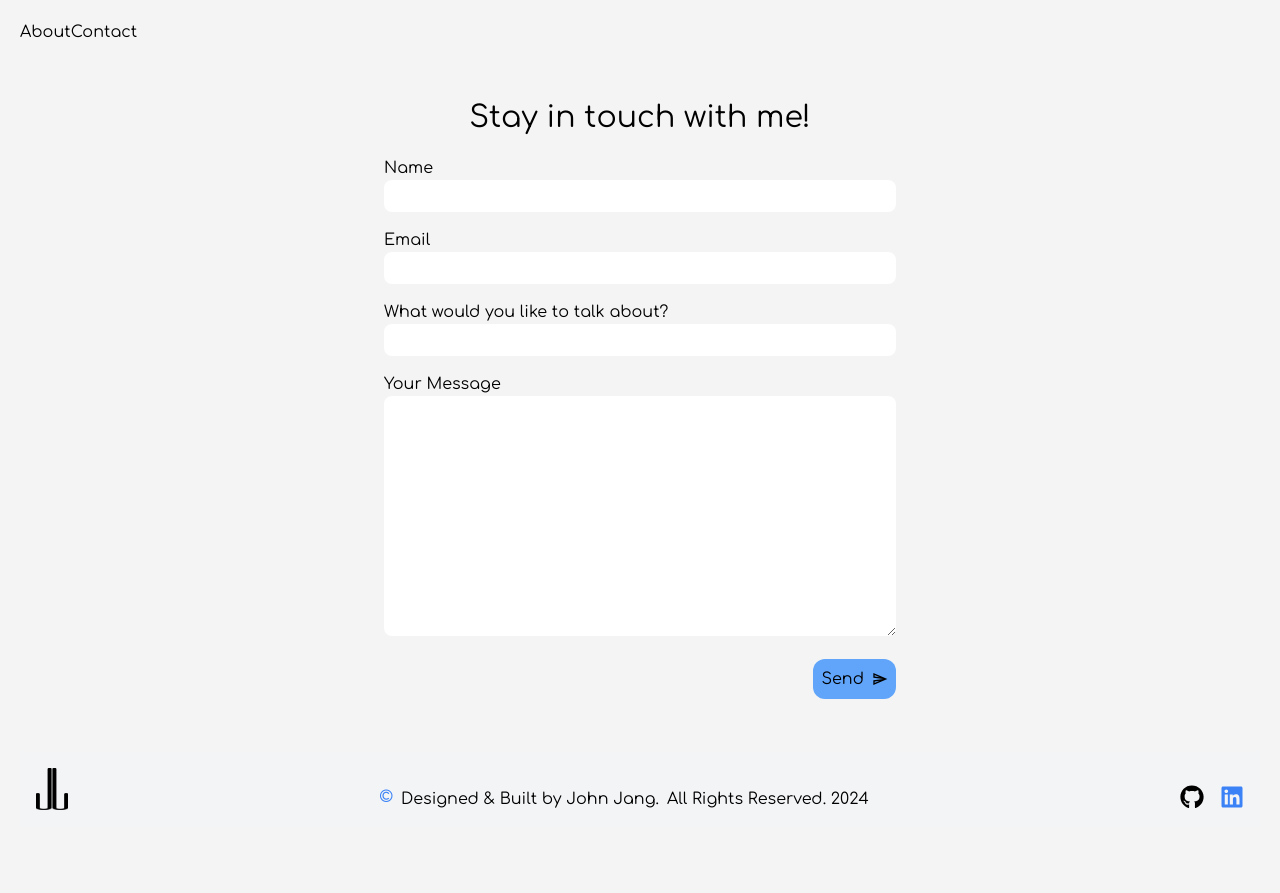
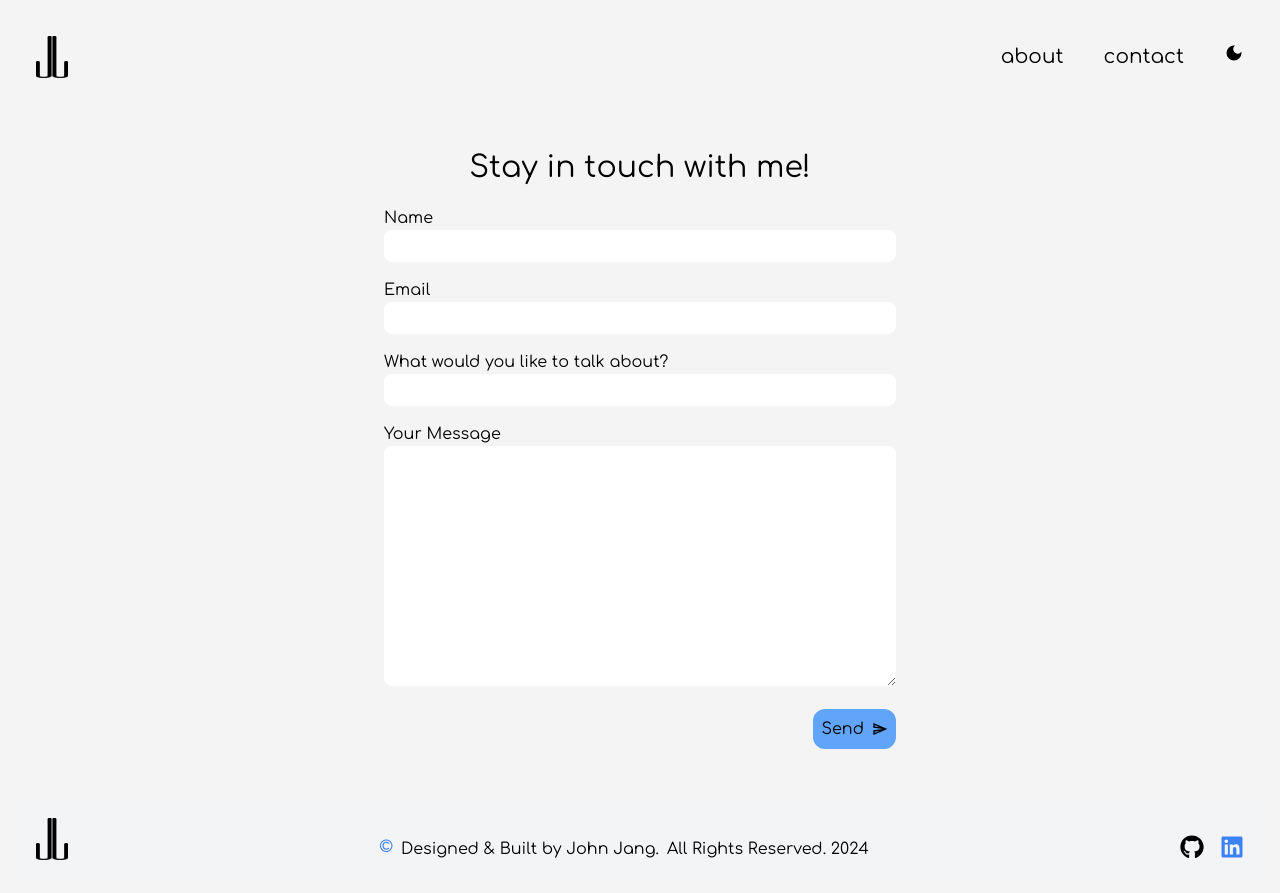
Before and after one commit to johnjang94/webdesign, a Next.js app: page /contact-copy in a window 1280 px wide. Before the commit the page ends 843 px from the top, so only its background shows below. Built offline with nearby package versions, Linux system fonts and the light colour scheme; no server answers.

Commit message:
fixed the navigation css

```diff
--- a/src/components/desktop/navigation.tsx
+++ b/src/components/desktop/navigation.tsx
@@ -1,6 +1,14 @@
+import { useRouter } from "next/router";
+import Image from "next/image";
+import { Navbar } from "../../../public/utils/navigation";
+import { MdDarkMode } from "react-icons/md";
+import { MdOutlineLightMode } from "react-icons/md";
+import { useTheme } from "../theme/mode";
 import { useEffect, useState } from "react";
 
 export default function Navigation() {
+  const router = useRouter();
+  const { theme, toggleTheme } = useTheme();
   const [showResume, setShowResume] = useState(false);
 
   useEffect(() => {
@@ -10,8 +18,6 @@ export default function Navigation() {
     const params = new URLSearchParams(window.location.search);
     const token = params.get("token");
 
-    console.log("Referrer:", referrer);
-
     if (
       token === "secure-token" ||
       (referrer && allowedReferrers.some((url) => referrer.includes(url)))
@@ -20,11 +26,39 @@ export default function Navigation() {
     }
   }, []);
 
+  const handleRedirect = (path: string) => {
+    router.push(path);
+  };
+
   return (
-    <div>
-      <button>About</button>
-      {showResume && <button>Resume</button>}
-      <button>Contact</button>
+    <div className="flex items-center justify-between p-4">
+      <button onClick={() => handleRedirect("/")}>
+        {theme === "dark" ? (
+          <Image
+            src={Navbar.LogoWhite}
+            alt="Logo for dark mode"
+            width={32}
+            height={32}
+          />
+        ) : (
+          <Image
+            src={Navbar.Logo}
+            alt="Logo for light mode"
+            width={32}
+            height={32}
+          />
+        )}
+      </button>
+      <div className="space-x-10 text-xl items-center">
+        <button onClick={() => handleRedirect("/about-me")}>about</button>
+        {showResume && (
+          <button onClick={() => handleRedirect("/resume")}>resume</button>
+        )}
+        <button onClick={() => handleRedirect("/contact-copy")}>contact</button>
+        <button className="ml-4" onClick={toggleTheme}>
+          {theme === "dark" ? <MdOutlineLightMode /> : <MdDarkMode />}
+        </button>
+      </div>
     </div>
   );
 }
```
